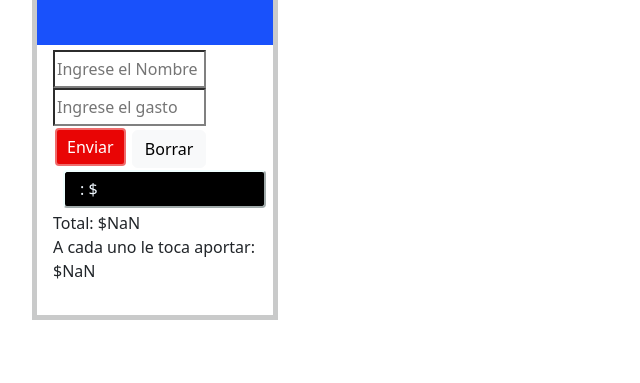
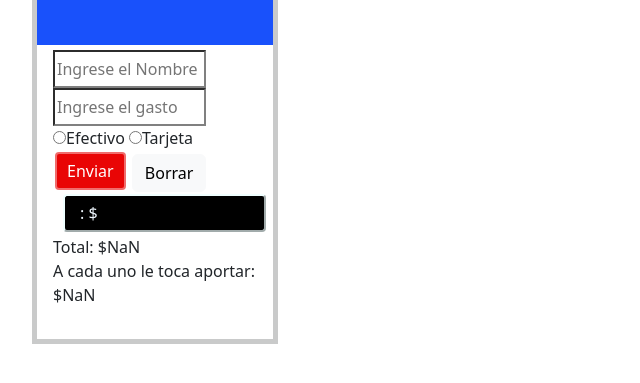
Before and after one commit to Agustin-Grande/SPRINT_2, a plain HTML site: page index.html in a window 1280 px wide. Both pictures are taken after a click on the button "Enviar". Shown: the part 173-556 px from the top of the page, without its empty margins (0-640 px from the left). Drawn offline with nearby package versions, Linux system fonts and the light colour scheme.

Commit message:
radio button

```diff
--- a/index.html
+++ b/index.html
@@ -40,6 +40,11 @@
           placeholder="Ingrese el gasto"
         />
       </div>
+      <form name=pago>
+      <input type="Radio" name="pago" id="efectivo" value="first_checkbox">Efectivo
+      <input type="Radio" id="tarjeta" name="pago" value="second_checkbox">Tarjeta
+      </form>
+
       <div>
         <button id="rdo" onclick="Enviar(nombre.value, gasto.value)">Enviar</button>
         <button type="button" class="btn btn-light" onclick="Borrar()">
--- a/main.js
+++ b/main.js
@@ -40,7 +40,10 @@ function Calcular(){
   document.getElementById("Division").innerHTML =
     "A cada uno le toca aportar: $" + total;
 
+    if (document.getElementById('efectivo').checked){
+      alert('Pago con efectivo esta seleccionado');
 
+  }
 
 }
 function Imprimir(){
--- a/style.css
+++ b/style.css
@@ -45,6 +45,7 @@ nav{
 #datos-ingresar{
     line-height: 2;
 
+
 }
 #datos-ingresar input{
     border-color: grey;
```
